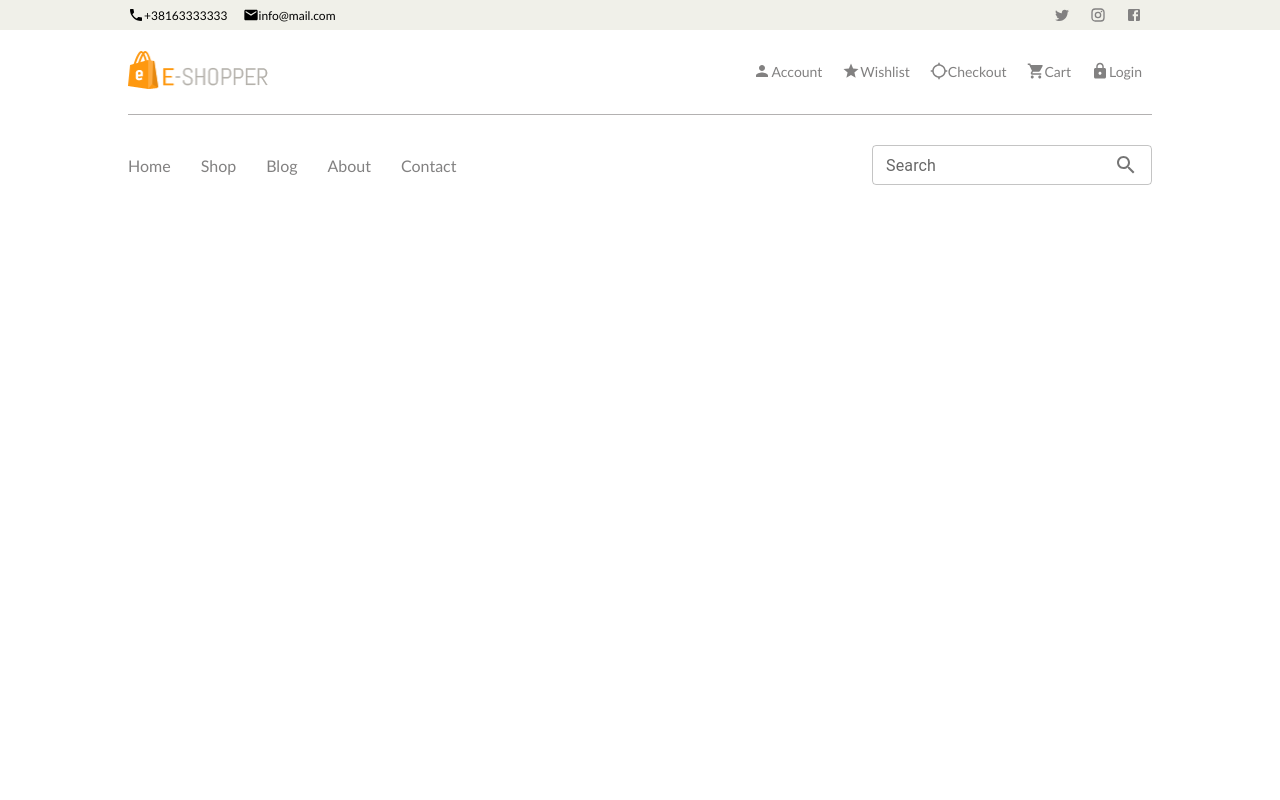
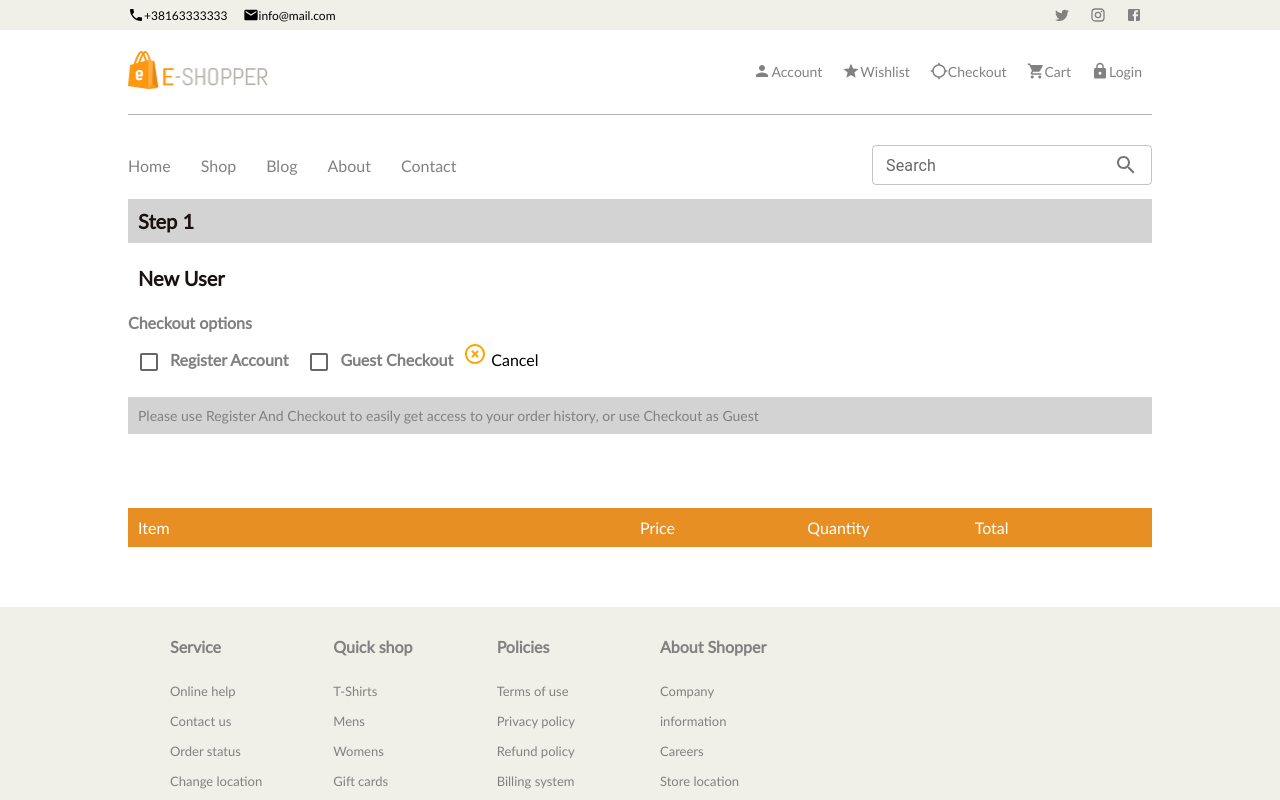
Before and after one commit to abdurahmanselmanovic/nitshop, a React (Create React App) app: page /checkout in a window 1280 px wide. Shown: the top 800 px of the page. Built offline with nearby package versions, Linux system fonts and the light colour scheme; the HTML template or start-up script is replaced by a standard one.

Commit message:
final steps in checkout page

```diff
--- a/src/Screens/CheckoutScreen/CheckoutScreen.jsx
+++ b/src/Screens/CheckoutScreen/CheckoutScreen.jsx
@@ -1,9 +1,18 @@
 import React from "react";
 import Navigation from "../../Templates/Navigation/Navigation";
+import Checkout from "../../Templates/Checkout/Checkout";
 import Footer from "../../Templates/Footer/Footer";
+import CartPage from "../../Templates/CartPage/CartPage";
 
 const CheckoutScreen = () => {
-	return <Navigation />;
+	return (
+		<>
+			<Navigation />
+			<Checkout />
+			<CartPage></CartPage>
+			<Footer />
+		</>
+	);
 };
 
 export default CheckoutScreen;
--- /dev/null
+++ b/src/Templates/Checkout/Checkout.jsx
@@ -0,0 +1,60 @@
+import React from "react";
+import SimplifiedDiv from "../../components/SimplifiedDiv/SimplifiedDiv";
+import HighlightOffRoundedIcon from "@mui/icons-material/HighlightOffRounded";
+import { Checkbox } from "@mui/material";
+const Checkout = () => {
+	const styles = {
+		parentDiv: {
+			padding: "0 10%",
+		},
+		firstDiv: {
+			backgroundColor: "lightgray",
+		},
+		firstDivH1: {
+			fontSize: "20px",
+			color: "#1A1110",
+			padding: "10px",
+		},
+		secondtDivSpan: {
+			color: "gray",
+			fontWeight: "600",
+			margin: "0 10px 0 0",
+		},
+		iconX: {
+			color: "orange",
+			paddingTop: "10px",
+		},
+		thirdDivP: {
+			color: "gray",
+			fontSize: "14px",
+			padding: "10px",
+		},
+	};
+
+	return (
+		<SimplifiedDiv style={styles.parentDiv}>
+			<SimplifiedDiv style={styles.firstDiv}>
+				<h1 style={styles.firstDivH1}>Step 1</h1>
+			</SimplifiedDiv>
+			<SimplifiedDiv>
+				<h1 style={styles.firstDivH1}>New User </h1>
+				<span style={styles.secondtDivSpan}>Checkout options</span>
+				<br></br>
+				<Checkbox></Checkbox>
+				<span style={styles.secondtDivSpan}>Register Account</span>
+				<Checkbox></Checkbox>
+				<span style={styles.secondtDivSpan}>Guest Checkout</span>
+				<HighlightOffRoundedIcon style={styles.iconX} />
+				<span> Cancel</span>
+			</SimplifiedDiv>
+			<SimplifiedDiv style={styles.firstDiv}>
+				<p style={styles.thirdDivP}>
+					Please use Register And Checkout to easily get access to your order
+					history, or use Checkout as Guest
+				</p>
+			</SimplifiedDiv>
+		</SimplifiedDiv>
+	);
+};
+
+export default Checkout;
```
